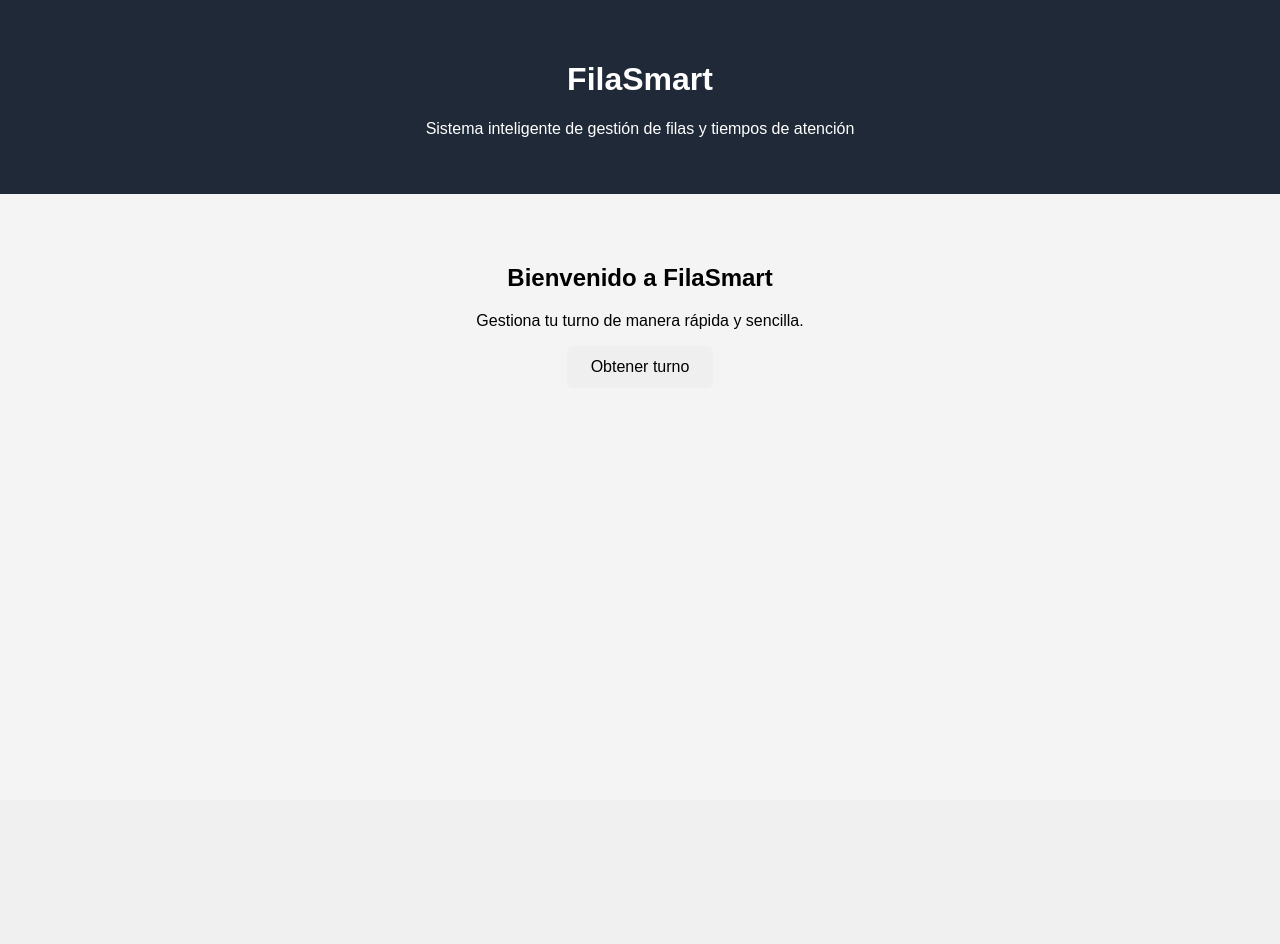
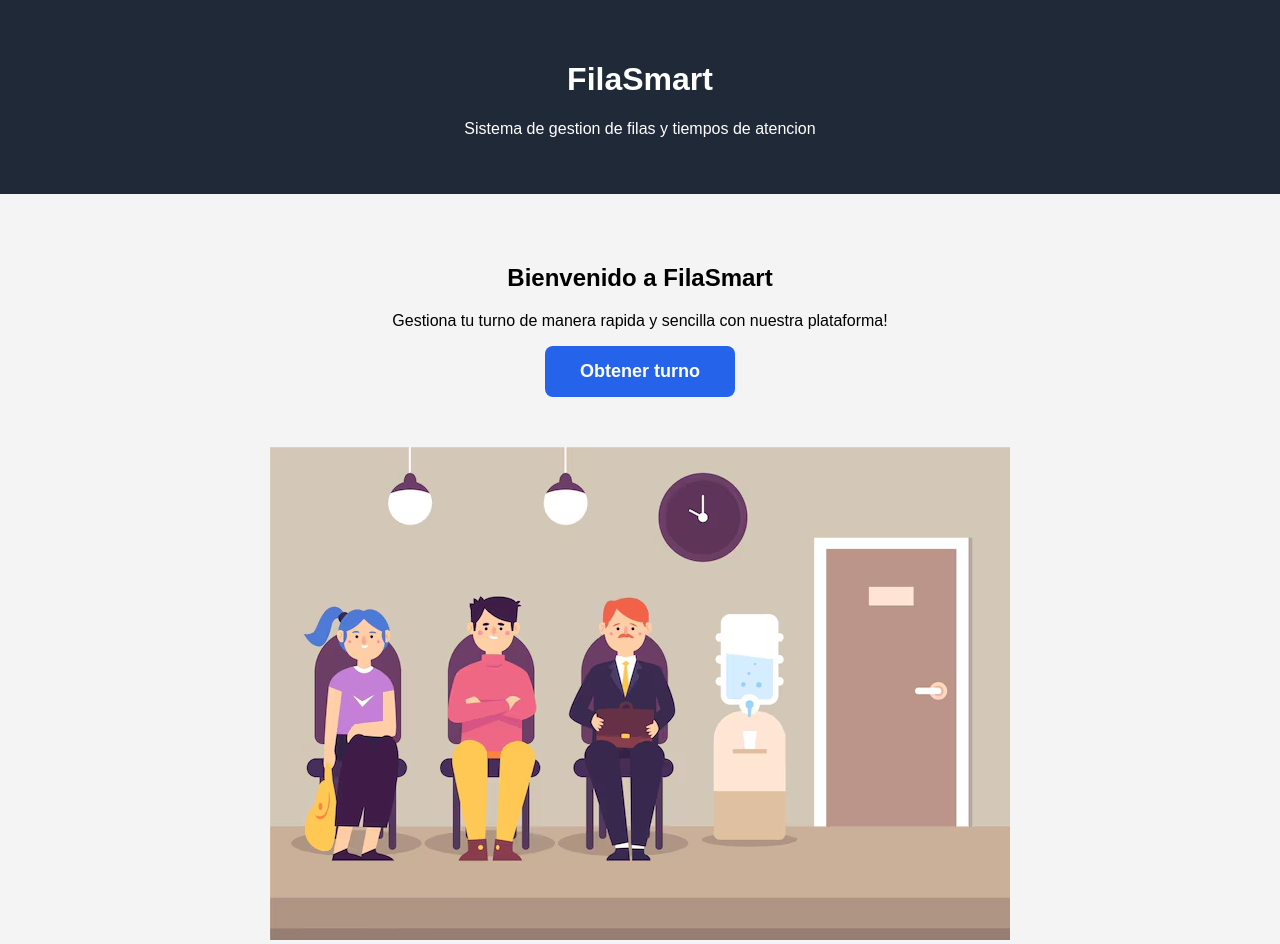
Before and after one commit to Bastnavarrete1/Proyecto_FilaSmart, a Flask app: page / in a window 1280 px wide. Before the commit the page ends 372 px from the top, so only its background shows below. Run offline with Flask 3, Linux system fonts and the light colour scheme.

Commit message:
Se agrega una imagen para la pagina principal

```diff
--- a/static/css/style.css
+++ b/static/css/style.css
@@ -1,3 +1,4 @@
+/* Por ahora lo dejaremos en algo basico para que no haya problemas, con que funcione por ahora estara bien */
 body {
     font-family: Arial, sans-serif;
     margin: 0;
@@ -15,10 +16,15 @@ main {
     padding: 50px 20px;
 }
 
+/* Lo habia dejado muy basico por ahora, despues le pongo animaciones */
+
 button {
-    padding: 12px 24px;
+    padding: 15px 35px;
     border: none;
-    border-radius: 6px;
+    border-radius: 8px;
     cursor: pointer;
-    font-size: 16px;
+    font-size: 18px;
+    font-weight: bold;
+    color: white;
+    background-color: #2563eb;
 }
--- a/templates/index.html
+++ b/templates/index.html
@@ -12,15 +12,20 @@
 
     <header>
         <h1>FilaSmart</h1>
-        <p>Sistema inteligente de gestión de filas y tiempos de atención</p>
+        <p>Sistema de gestion de filas y tiempos de atencion</p>
     </header>
 
     <main>
+
         <h2>Bienvenido a FilaSmart</h2>
-        <p>Gestiona tu turno de manera rápida y sencilla.</p>
+        <p>Gestiona tu turno de manera rapida y sencilla con nuestra plataforma!</p>
 
         <button>Obtener turno</button>
+
+
     </main>
+
+    <img src="{{ url_for('static', filename='img/fila.png') }}" alt="Fila de personas">
 
     <script src="{{ url_for('static', filename='js/script.js') }}"></script>
 
```
Also changed, not shown: static/img/fila.png (added).
